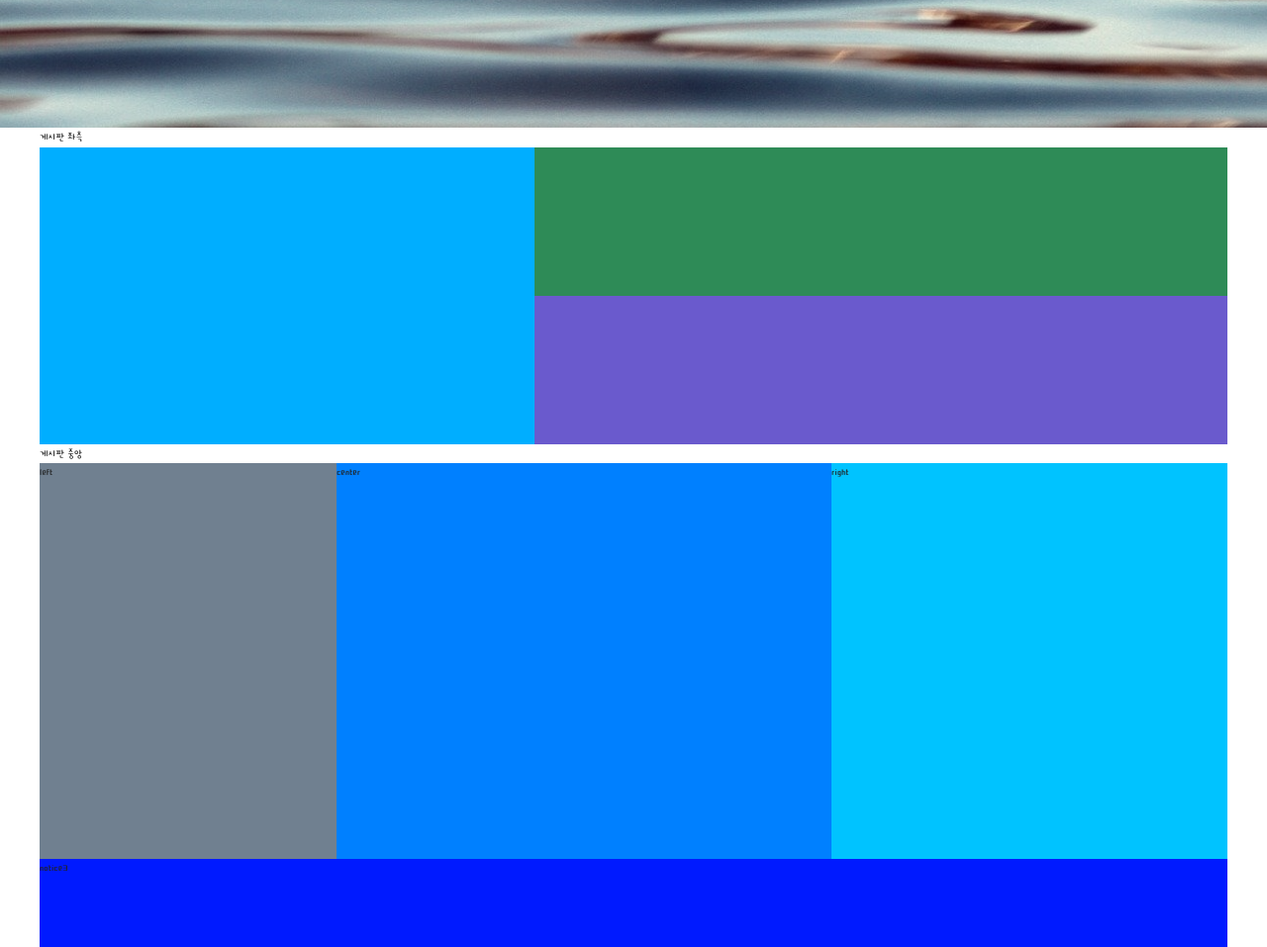
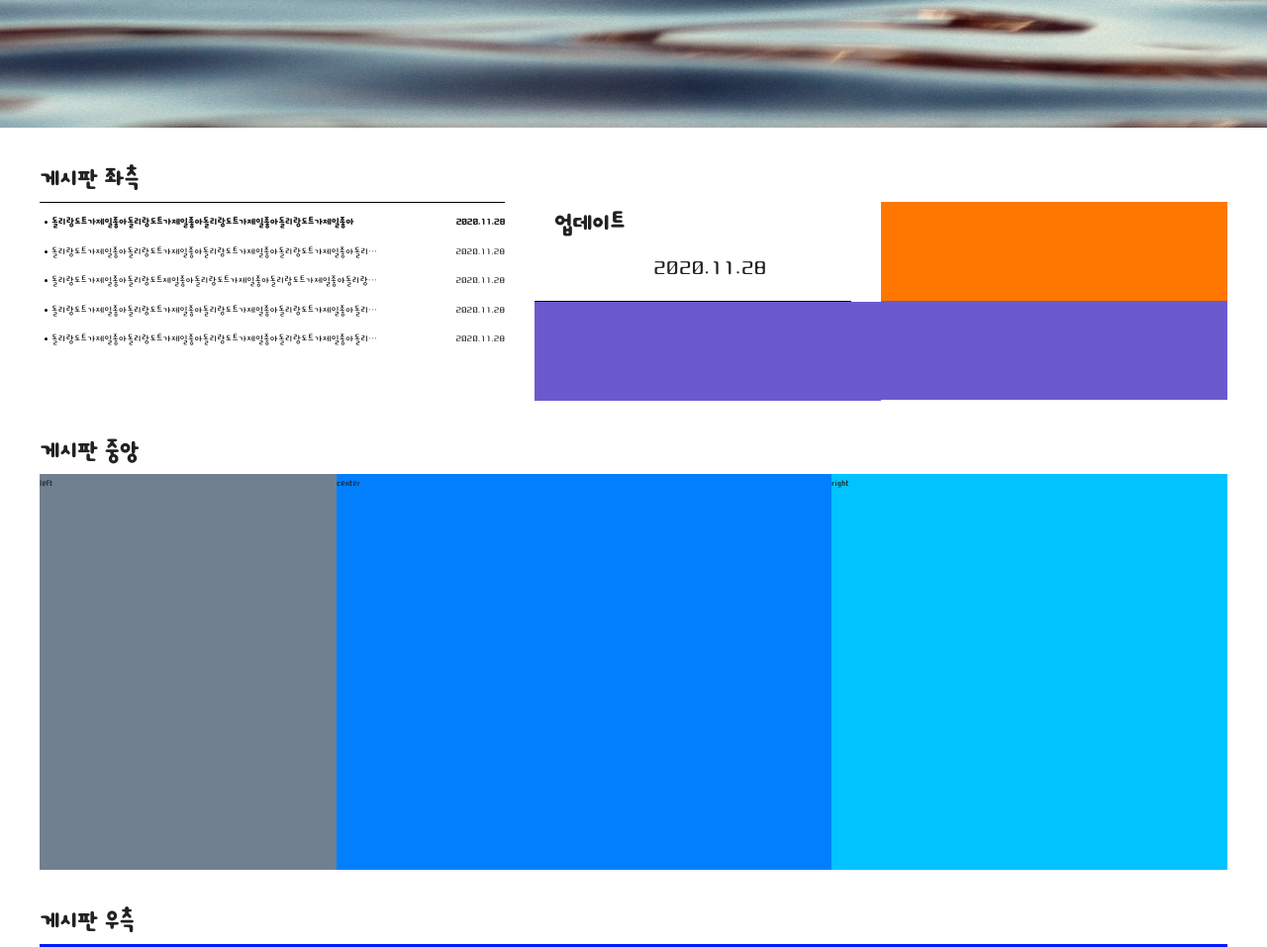
Before and after one commit to subwayno4/avocado, a plain HTML site: page 강의용기업사이트/index.html in a window 1280 px wide. Shown: the part 607-1564 px from the top of the page at 99% size. Drawn offline with nearby package versions, Linux system fonts and the light colour scheme.

Commit message:
2020.11.28

```diff
--- a/강의용기업사이트/css/style.css
+++ b/강의용기업사이트/css/style.css
@@ -9,17 +9,12 @@
 #header{height: 130px; border-bottom: 3px solid rgba(156, 156, 156, 0.795); }
 #content{}
 #footer{height: 300px; background-color: rgb(255, 60, 0);}
-.container{
-   height: 100%; width: 1200px; margin: 0 auto; background-color: rgba(255, 255, 255, 0.3);
-}
+.container{height: 100%; width: 1200px; margin: 0 auto; background-color: rgba(255, 255, 255, 0.3);}
 
 /*헤더의 탑 제작부분*/
 #top{height: 50px;}
 #top .left{float: left; width: 50%; height: 100%;}
-#top a {
-   float: left; font-size: 15px; padding: 2px 10px;
-    display: block; margin-top: 18px; border-right: 1px solid #000000;
-}
+#top a {float: left; font-size: 15px; padding: 2px 10px; display: block; margin-top: 18px; border-right: 1px solid #000000;}
 #top a.last{border-right: 0;}
 #top .left form{margin-top: 20px; margin-left: 10px;}
 
@@ -56,27 +51,42 @@ position: relative;}
 
 
 /*컨텐츠 비주얼 제작 부분*/
-#visual{
-   width: 1900px;
-   border-top: 3px solid #333 ; margin: 0 auto;
-   height: 600px;
-   background: url(../img/main_visual.jpg) top;
-   background-repeat: no-repeat;
-   background-size: cover;  filter:grayscale(50%) ;
-}
+#visual{width: 1900px; border-top: 3px solid #333 ; margin: 0 auto; height: 600px; background: url(../img/main_visual.jpg) top; background-repeat: no-repeat; background-size: cover;  filter:grayscale(50%) ;}
 /*컨텐츠 비주얼 제작 부분*/
 
 
 /*컨텐츠 메인 게시판 제작 부분*/
 #main{}
 
+#main h3{font-size: 30px; margin-top: 30px; font-weight: bold;}
 /*컨텐츠 메인 노티스1 게시판 제작*/
-#main .notice1 {height: 300px;}
-#main .notice1 .left{width: 500px; background-color: rgb(0, 174, 255); height: 100%; float: left;}
-#main .notice1 .col{width: 350px;background-color: rgb(0, 255, 98); float: left;height: 100%;}
-#main .notice1 .col .top{height: 50%; background-color: seagreen;}
+#main .notice1 {height: 200px;}
+#main .notice1 .left{width: 500px;height: 100%; float: left; }
+/*컨텐츠 메인 노티스1 좌측 게시판 제작*/
+#main .notice1 .left ul{border-top: 1px solid #000  ; margin-right: 30px ;}
+#main .notice1 .left ul li{
+   position: relative; margin-top: 10px;
+}
+#main .notice1 .left ul li.active{font-weight: bold;}
+#main .notice1 .left ul li::before{width: 3px; height: 3px; background-color: #000 ;
+    position: absolute; top: 8px; left: 5px; content: ''; border-radius: 50%;}
+#main .notice1 .left ul li a {
+   overflow: hidden; text-overflow: ellipsis; white-space: nowrap;
+   width: 70%; display: block; margin-left: 12px;
+}
+
+/*한줄효과 주기*/
+
+#main .notice1 .left ul li em {position: absolute ;right: 0 ; top: 0;}
+/*컨텐츠 메인 노티스1 좌측 게시판 제작*/
+
+#main .notice1 .col{width: 350px; float: left;height: 100%;}
+#main .notice1 .col .top{height: 50%;}
 #main .notice1 .col .bottom{height: 50%; background-color: slateblue;}
-#main .notice1 .center{background-color: rgb(255, 0, 234);}
+#main .notice1 .center{}
+#main .notice1 .center .top{border-bottom: 1px solid #000000; margin-right: 30px;}
+#main .notice1 .center .top .update{font-size: 30px; font-weight: bold; margin-left: 20px;}
+#main .notice1 .center .top .date{font-size: 30px; margin-left: 120px;}
 #main .notice1 .right{background-color: rgb(255, 119, 0);}
 /*컨텐츠 메인 노티스1 게시판 제작*/
 
@@ -86,6 +96,10 @@ position: relative;}
 #main .notice2 .center{width: 500px; height: 100%;float: left;background-color: rgb(0, 128, 255);}
 #main .notice2 .right{width: 400px; height: 100%;float: left;background-color: rgb(0, 195, 255);}
 /*컨텐츠 메인 노티스2 게시판 제작*/
-#main .notice3 {height: 300px;background-color: rgb(0, 26, 255);}
+
+/*컨텐츠 메인 노티스3 게시판 제작*/
+#main .notice3 {height: 300px; background-color: rgb(0, 26, 255);}
+
+/*컨텐츠 메인 노티스3 게시판 제작*/
 
 /*컨텐츠 메인 게시판 제작 부분*/
--- a/강의용기업사이트/index.html
+++ b/강의용기업사이트/index.html
@@ -57,13 +57,30 @@
          <!--메인-->
              <div id="main">
                  <!--노티스1-->
+                 <h3>게시판 좌측</h3>
                  <div class="notice1">
-                    <h3>게시판 좌측</h3>
+
                      <!--노티스1 왼쪽-->
-                     <div class="left"></div>
+                     <div class="left">
+                         <ul>
+                            <li class="active"><a href="#">돌리랑도트가제일좋아돌리랑도트가제일좋아돌리랑도트가제일좋아돌리랑도트가제일좋아
+                            </a><em>2020.11.28</em></li>
+                            <li><a href="#">돌리랑도트가제일좋아돌리랑도트가제일좋아돌리랑도트가제일좋아돌리랑도트가제일좋아돌리랑도트가제일좋아돌리랑도트가제일좋아돌리랑도트가제일좋아돌리랑도트가제일좋아
+                            </a><em>2020.11.28</em></li>
+                            <li><a href="#">돌리랑도트가제일좋아돌리랑도트제일좋아돌리랑도트가제일좋아돌리랑도트가제일좋아돌리랑도트가제일좋아돌리랑도트가제일좋아돌리랑도트가제일좋아돌리랑도트가제일좋아
+                            </a><em>2020.11.28</em></li>
+                            <li><a href="#">돌리랑도트가제일좋아돌리랑도트가제일좋아돌리랑도트가제일좋아돌리랑도트가제일좋아돌리랑도트가제일좋아돌리랑도트가제일좋아돌리랑도트가제일좋아돌리랑도트가제일좋아
+                            </a><em>2020.11.28</em></li>
+                            <li><a href="#">돌리랑도트가제일좋아돌리랑도트가제일좋아돌리랑도트가제일좋아돌리랑도트가제일좋아돌리랑도트가제일좋아돌리랑도트가제일좋아돌리랑도트가제일좋아돌리랑도트가제일좋아
+                            </a><em>2020.11.28</em></li>
+                         </ul>
+                     </div>
                      <!--노티스1 센터-->
                      <div class="col center">
-                         <div class="top"></div>
+                         <div class="top">
+                             <div class="update">업데이트</div>
+                             <div class="date">2020.11.28</div>
+                         </div>
                          <div class="bottom"></div>
                      </div>
                      <!--노티스1 우측-->
@@ -72,14 +89,17 @@
                         <div class="bottom"></div>
                      </div>
                  </div>
+                 <h3>게시판 중앙</h3>
                  <div class="notice2">
-                    <h3>게시판 중앙</h3>
+
+
                     <div class="left">left</div>
                     <div class="center">center</div>
                     <div class="right">right</div>
                  </div>
+                 <h3>게시판 우측</h3>
                  <div class="notice3">notice3</div>
-                 <h3>게시판 우측</h3>
+
              </div>
          </div>
         </div>
```
